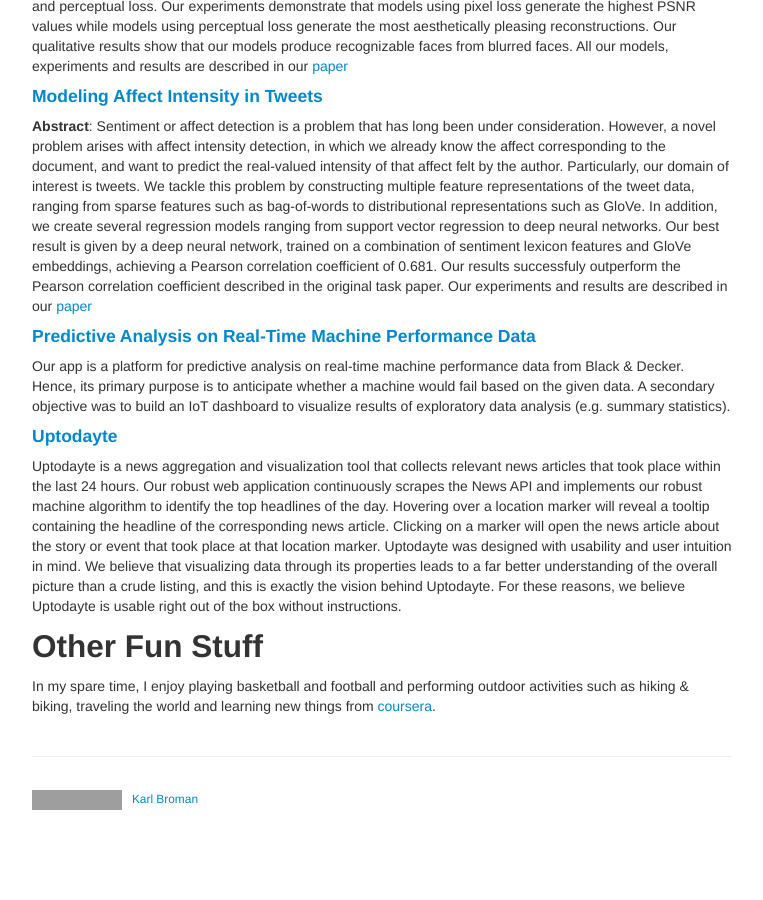
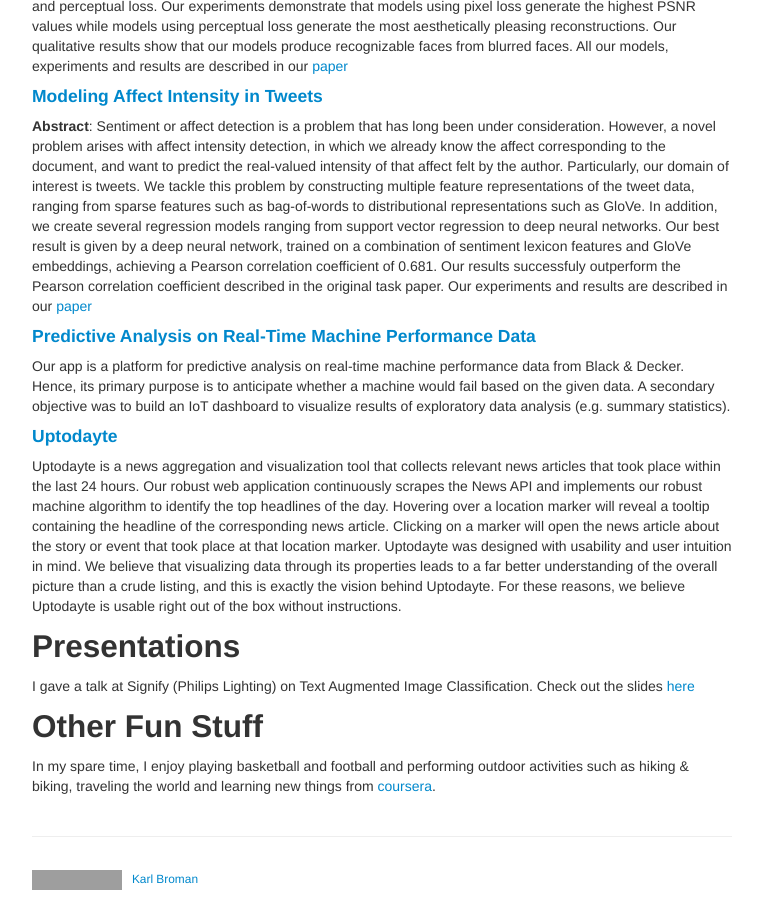
Before and after one commit to aarshpatel/website, a Jekyll site: the page built from index.md, in a window 1280 px wide and 900 px high, scrolled down 957 px. Shown: the whole window, without its empty margins (258-1021 px from the left). Built offline with Jekyll 4.4.1, drawn with Linux system fonts in a browser that asks for light colours; before the commit the page ends 1777 px from its top, so only the background shows below that; grey boxes are pictures that could not be loaded.

Commit message:
Add presentation

```diff
--- a/index.md
+++ b/index.md
@@ -48,6 +48,10 @@ Our app is a platform for predictive analysis on real-time machine performance d
 
 Uptodayte is a news aggregation and visualization tool that collects relevant news articles that took place within the last 24 hours. Our robust web application continuously scrapes the News API and implements our robust machine algorithm to identify the top headlines of the day. Hovering over a location marker will reveal a tooltip containing the headline of the corresponding news article. Clicking on a marker will open the news article about the story or event that took place at that location marker. Uptodayte was designed with usability and user intuition in mind. We believe that visualizing data through its properties leads to a far better understanding of the overall picture than a crude listing, and this is exactly the vision behind Uptodayte. For these reasons, we believe Uptodayte is usable right out of the box without instructions.
 
+Presentations
+---
+I gave a talk at Signify (Philips Lighting) on Text Augmented Image Classification. Check out the slides [here](https://umass.box.com/s/awb12yb26ekf9t9d5lmk5652pd1m4o9f)
+
 Other Fun Stuff
 ---
 In my spare time, I enjoy playing basketball and football and performing outdoor activities such as
```
